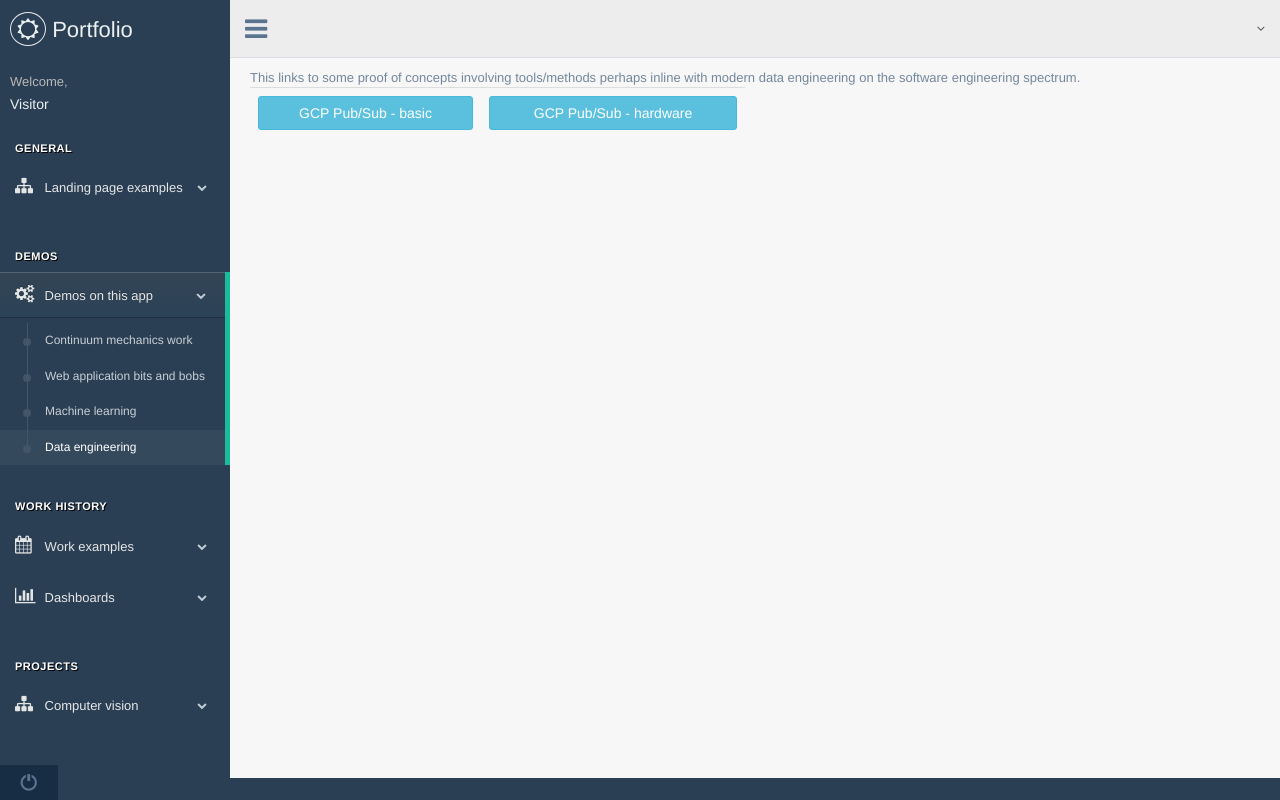
After one commit to jkedmiston/portfolio, a Flask app: page /data_engineering in a window 1280 px wide. The commit adds this page. Run offline with Flask 3, Linux system fonts and the light colour scheme; parts of the project's set-up code (start-up, migrations or seed data) failed here and were passed over; some libraries are stand-ins or nearby versions.

Commit message:
Add data engineering section

```diff
--- a/requirements.txt
+++ b/requirements.txt
@@ -32,6 +32,7 @@ Flask-WTF==0.14.3
 future==0.18.2
 google-api-core==1.22.1
 google-api-python-client==1.7.9
+pyyaml
 google-auth==1.21.0
 google-auth-httplib2==0.0.3
 google-auth-oauthlib==0.4.0
--- a/scripts/upload_to_cloud_function_and_aggregate.py
+++ b/scripts/upload_to_cloud_function_and_aggregate.py
@@ -101,9 +101,9 @@ pub_sub_info = {"project_id": project_id,
 
 redeploy_cloud_build = 0
 gcloud_init = """gcloud config set project %(project_id)s""" % pub_sub_info
-gcloud_build = """gcloud functions deploy mpi-cloud-function --runtime python38 --trigger-topic = %(trigger_topic)s --memory = 1GB --source = ./google_functions/deployment/mpi_cloud_function --entry-point = run --timeout = 540 --env-vars-file = ./google_functions/deployment/mpi_cloud_function/.env.yaml""" % pub_sub_info
+gcloud_build = """gcloud functions deploy mpi-cloud-function --runtime python38 --trigger-topic=%(trigger_topic)s --docker-registry=artifact-registry --memory=1GB --source=./google_functions/deployment/mpi_cloud_function --entry-point=run --timeout=540 --env-vars-file=./google_functions/deployment/mpi_cloud_function/.env.yaml""" % pub_sub_info
 gcloud_topic = """gcloud pubsub topics create %(return_topic_name)s""" % pub_sub_info
-gcloud_subscription = """gcloud pubsub subscriptions create %(return_subscription_name)s --topic = %(return_topic_name)s --ack-deadline = 10 --expiration-period = never""" % pub_sub_info
+gcloud_subscription = """gcloud pubsub subscriptions create %(return_subscription_name)s --topic = %(return_topic_name)s --ack-deadline=10 --expiration-period=never""" % pub_sub_info
 
 # this is a custom function which the cloud function calls
 function_to_upload = parse_file_for_function(__file__, "process_data")
--- a/templates/index.html
+++ b/templates/index.html
@@ -18,6 +18,10 @@
 	  <div class="row">
 	    <a href="{{url_for('main_bp.machine_learning') }}" class="btn btn-primary btn-lg btn-block">Machine learning</a>
 	  </div>
+	  <div class="row">
+	    <a href="{{url_for('main_bp.data_engineering') }}" class="btn btn-primary btn-lg btn-block">Data engineering</a>
+	  </div>
+
 	</div>
       </div>
 
--- /dev/null
+++ b/templates/index_data_engineering.html
@@ -0,0 +1,23 @@
+{% extends "layouts/base_site.html" %}
+
+{% block content %}
+<div class="right_col" role="main">
+  This links to some proof of concepts involving tools/methods perhaps inline with modern data engineering on the software engineering spectrum.
+  <br>
+  <div class="row">
+    <div class="col-xs-6">
+  <table class="table">
+    <tr>
+      <td class="align-middle text-center">
+<a href="{{url_for('pubsub_bp.pubsub_demo')}}" class="btn btn-info btn-block">GCP Pub/Sub - basic </a>
+      </td>
+      <td class="align-middle text-center">
+<a href="{{url_for('pubsub_bp.pubsub_depth_cam')}}" class="btn btn-info btn-block">GCP Pub/Sub - hardware </a>
+      </td>
+    </tr>
+  </table>
+    </div>
+  </div>
+
+</div>
+{% endblock %}
--- a/templates/site_template/sidebar.html
+++ b/templates/site_template/sidebar.html
@@ -44,8 +44,10 @@
       <ul class="nav side-menu">
       <li><a><i class="fa fa-gears"></i> Demos on this app<span class="fa fa-chevron-down"></span></a>
         <ul class="nav child_menu">
-	  <li><a href="{{url_for('main_bp.mechanics')}}" target="_blank">Continuum mechanics work</a></li>
-	  <li><a href="{{url_for('main_bp.webapps')}}" target="_blank">Web application bits and bobs</a></li>
+	  <li><a href="{{url_for('main_bp.mechanics')}}" >Continuum mechanics work</a></li>
+	  <li><a href="{{url_for('main_bp.webapps')}}">Web application bits and bobs</a></li>
+	  <li><a href="{{url_for('main_bp.machine_learning')}}" >Machine learning</a></li>
+	  <li><a href="{{url_for('main_bp.data_engineering')}}" >Data engineering</a></li>
           <!--<li><a href="{{url_for('reports_bp.latex_demo')}}" target="_blank">Generate an example LaTeX report</a></li>-->
 
           <!--<li><a href="{{url_for('reports_bp.present_sheet')}}" target="_blank">Interact with Google sheets</a></li>            -->
--- a/views/main_bp.py
+++ b/views/main_bp.py
@@ -20,6 +20,11 @@ def mechanics():
 @main_bp.route("/machine_learning")
 def machine_learning():
     return render_template("index_machine_learning.html")
+
+
+@main_bp.route("/data_engineering")
+def data_engineering():
+    return render_template("index_data_engineering.html")
 
 
 @main_bp.route("/webapps")
```
Also changed, not shown: google_functions/deployment/mpi_cloud_function/requirements.txt (+2 -12 lines), views/pubsub_bp.py (+17 -5 lines).
